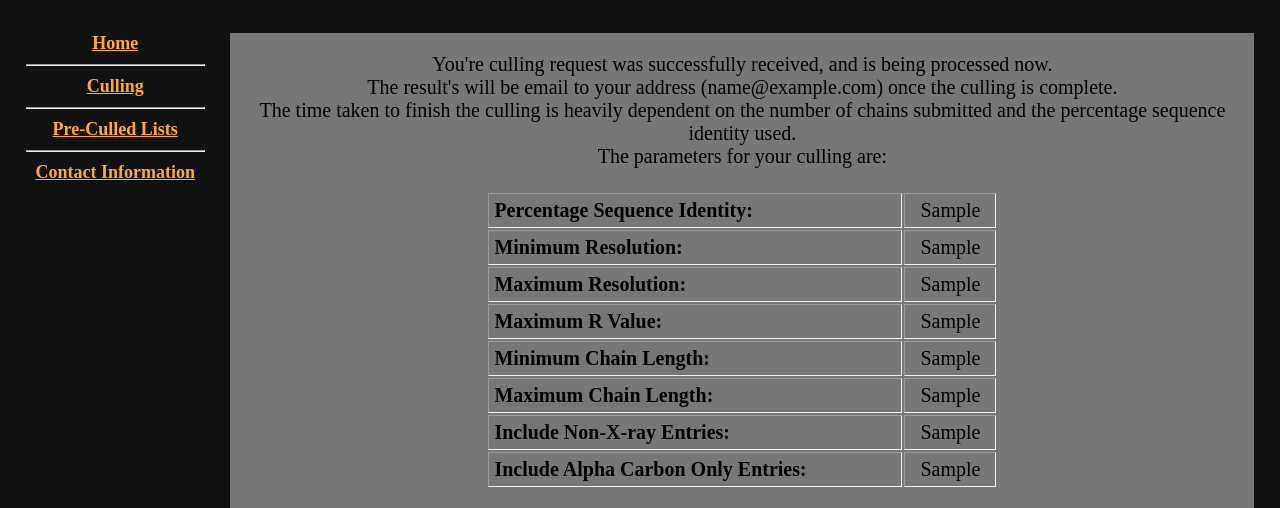
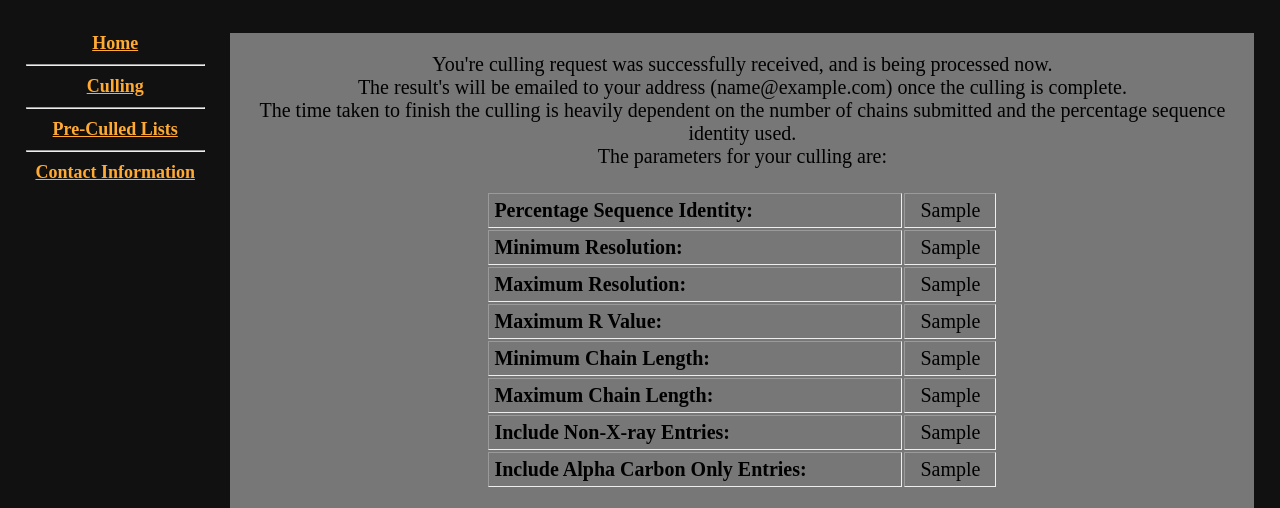
Before and after one commit to SimonCB765/LeafGAE, a Flask app: template templates/culling_success.html in a window 1280 px wide. Shown: the top 508 px of the page. Run offline with Flask 2, Linux system fonts and the light colour scheme; the template is opened without the code that fills it: most values are stand-ins (such as "Sample title", 1, 10 or a date in 2020).

Commit message:
Spelling corrections

```diff
--- a/templates/culling_success.html
+++ b/templates/culling_success.html
@@ -18,7 +18,7 @@
 			<p align="center">
 				You're culling request was successfully received, and is being processed now.
 				<br>
-				The result's will be email to your address ({{ email }}) once the culling is complete.
+				The result's will be emailed to your address ({{ email }}) once the culling is complete.
 				<br>
 				The time taken to finish the culling is heavily dependent on the number of chains submitted and the percentage sequence identity used.
 				<br>
```
